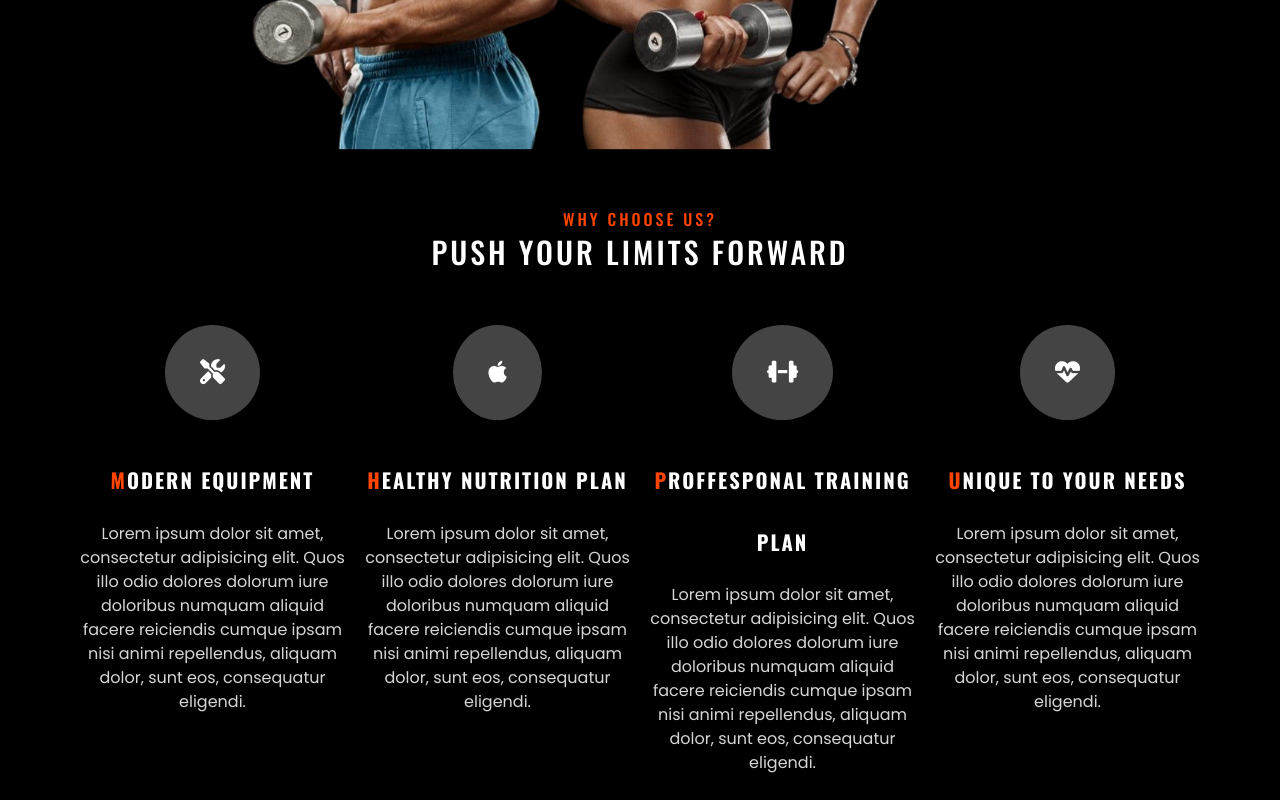
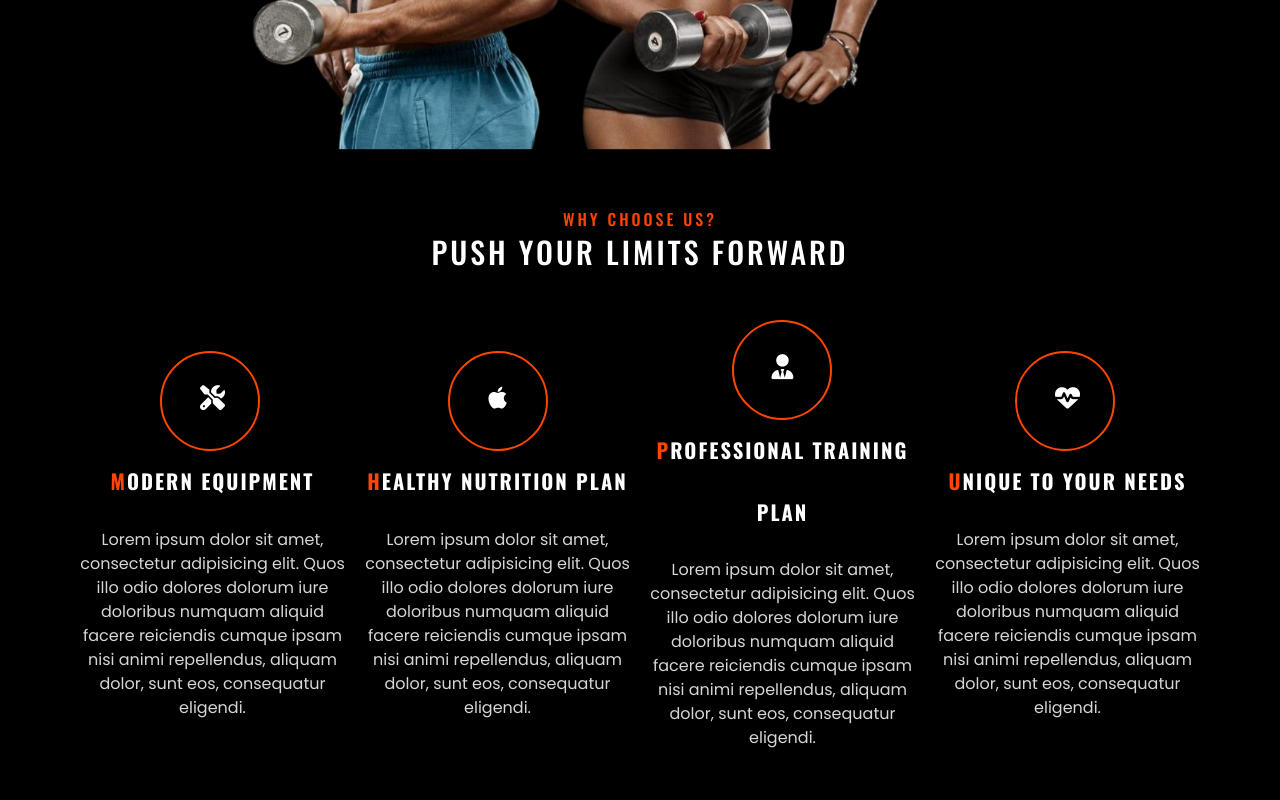
Before and after one commit to SatishKonduru/rskWFT, an Angular app: page /aboutus in a window 1280 px wide. Shown: the part 562-1362 px from the top of the page. Before the commit the page ends 1337 px from the top, so only its background shows below. Built offline with nearby package versions, Linux system fonts and the light colour scheme.

Commit message:
Why Choose Us Completed

```diff
--- a/src/app/public-pages/about-us/about-us.component.css
+++ b/src/app/public-pages/about-us/about-us.component.css
@@ -33,6 +33,7 @@
   display: block;
   justify-content: center;
   align-items: center;
+  margin-bottom: 5rem;
 }
 .why-section h6{
   display: flex;
@@ -58,22 +59,41 @@
 }
 
 .modern-equipment{
+  display: flex;
+  justify-content: center;
+  flex-direction: column;
   position: relative;
   text-align: center;
+  margin-bottom: 5rem;
 }
-.icon {
-  margin-top: 2rem;
-  font-size: 2.5rem; /* Adjust size of the icon */
-  background-color: #444; /* Red circle background */
-  color: white; /* Icon color */
-  border-radius: 50%; /* Make the background circular */
-  padding: 3.5rem; /* Adjust the size of the circle */
-  display: inline-block;
-  margin-bottom: 2rem; /* Space between icon and text */
-  transition: all .3s;
+
+.modern-equipment p .icon{
+  font-size: 2.5rem;
+  color: white;
+  margin-bottom: 2rem;transition: all .3s;
+  position: relative;
+  transition: all 0.5s ease;
 }
-.icon:hover{
+.icon::after{
+  content: "";
+  display: block;
+  position: absolute;
+  background-color: #000;
+  height: 10rem;
+  width: 10rem;
+  border-radius: 50%;
+  top: 0;
+  left: 0;
+  text-align: center;
+  transform: translate(-40%, -35%);
+  border: 2px solid orangered;
+  z-index: -1;
+
+}
+.icon:hover::after{
+
   background-color: var(--bg-primary);
+  border: 5px solid #fff;
 }
 .modern-equipment h2{
   margin-top: 1rem;
--- a/src/app/public-pages/about-us/about-us.component.html
+++ b/src/app/public-pages/about-us/about-us.component.html
@@ -30,8 +30,8 @@
     </div>
   </div>
   <div class="col-12 col-md-3 modern-equipment">
-    <p><i class="fa-solid fa-dumbbell icon"></i></p>
-    <h2>Proffesponal training plan</h2>
+    <p><i class="fa-solid fa-user-tie icon"></i></p>
+    <h2>Professional training plan</h2>
     <div class="modern-equipment-description">
       Lorem ipsum dolor sit amet, consectetur adipisicing elit. Quos illo odio dolores dolorum iure doloribus numquam aliquid facere reiciendis cumque ipsam nisi animi repellendus, aliquam dolor, sunt eos, consequatur eligendi.
     </div>
```
